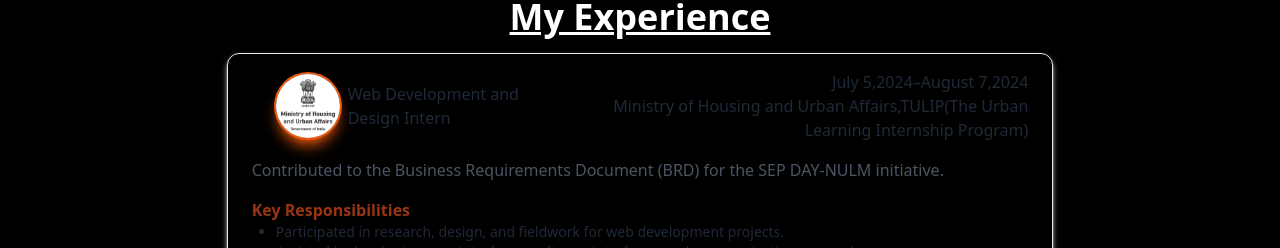
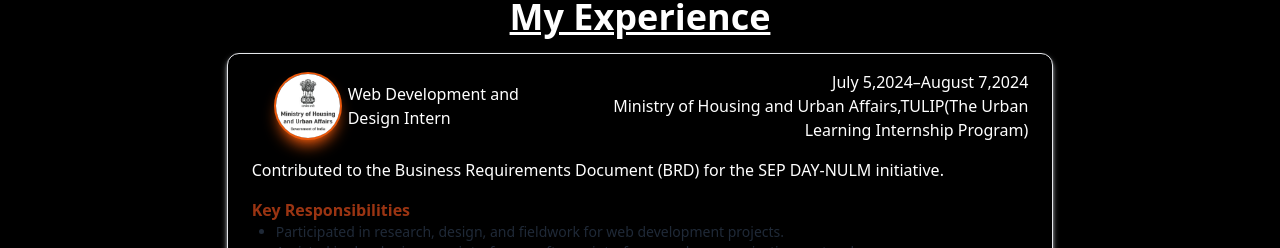
Before and after one commit to SaiBende/SaiBende, a React (Create React App) app: page / in a window 1280 px wide. Shown: the part 667-915 px from the top of the page. Built offline with nearby package versions, Linux system fonts and the light colour scheme.

Commit message:
change related to fonts

```diff
--- a/public/index.html
+++ b/public/index.html
@@ -10,7 +10,7 @@
       name="description"
       content="Porfolio-Sai Bende"
     />
-    <link rel="apple-touch-icon" href="%PUBLIC_URL%/logo192.png" />
+    <link rel="apple-touch-icon" href="%PUBLIC_URL%/Personallogo.png" />
     <!--
       manifest.json provides metadata used when your web app is installed on a
       user's mobile device or desktop. See https://developers.google.com/web/fundamentals/web-app-manifest/
--- a/src/componants/Navbar.js
+++ b/src/componants/Navbar.js
@@ -16,7 +16,7 @@ function Navbar() {
                 <div className="container mx-auto flex flex-col lg:flex-row justify-between items-center">
                     <div className='flex justify-between items-center '>
                     <img className="m-2" src={Personallogo}  width={45} alt='logo'/>
-                    <div className="text-white font-bold text-3xl mb-4 lg:mb-0 hover:text-orange-600 hover:cursor-pointer">Portfolio </div>
+                    <div className="text-white font-bold text-3xl mb-4 lg:mb-0 hover:text-orange-600 hover:cursor-pointer">Portfolio</div>
                     </div>
 
 
--- a/src/sections/Experience.js
+++ b/src/sections/Experience.js
@@ -16,16 +16,16 @@ function Experience() {
                             <img class='w-16  rounded-full ring-2 ring-orange-600 shadow-lg shadow-orange-600 m-2 md:block sm:flex-col' src={interncomplogo} alt="" />
                             <div class='text-left '>
 
-                                <h4 class='text-lg md:text-base font-medium dark:text-gray-200'>Web Development and Design Intern</h4>
+                                <h4 class='text-lg md:text-base font-medium text-white'>Web Development and Design Intern</h4>
                             </div>
                         </div>
                         <div class='text-sm md:text-base text-right p-2 gap-4 ease-in-out duration-500'>
-                            <p class='text-sm md:text-base text-gray-800 dark:text-gray-200'> July 5,2024–August 7,2024 </p>
-                            <p class='text-sm md:text-base text-gray-800 dark:text-gray-200'>Ministry of Housing and Urban Affairs,TULIP(The Urban Learning Internship Program)</p>
+                            <p class='text-sm md:text-base text-white'> July 5,2024–August 7,2024 </p>
+                            <p class='text-sm md:text-base text-white'>Ministry of Housing and Urban Affairs,TULIP(The Urban Learning Internship Program)</p>
                         </div>
                     </div>
                     <div class='text-left p-2'>
-                        <p class='text-sm lg:text-base text-gray-600 dark:text-gray-400 pb-4'> Contributed to the Business Requirements Document (BRD) for the SEP DAY-NULM initiative.</p>
+                        <p class='text-sm lg:text-base text-white pb-4'> Contributed to the Business Requirements Document (BRD) for the SEP DAY-NULM initiative.</p>
                         <h4 class='text-base text-orange-800 font-semibold'>Key Responsibilities</h4>
                         <ul class='text-sm list-disc ml-6'>
                             <li>Participated in research, design, and fieldwork for web development projects.</li>
```
Also changed, not shown: public/Personallogo.png (added), public/manifest.json.
